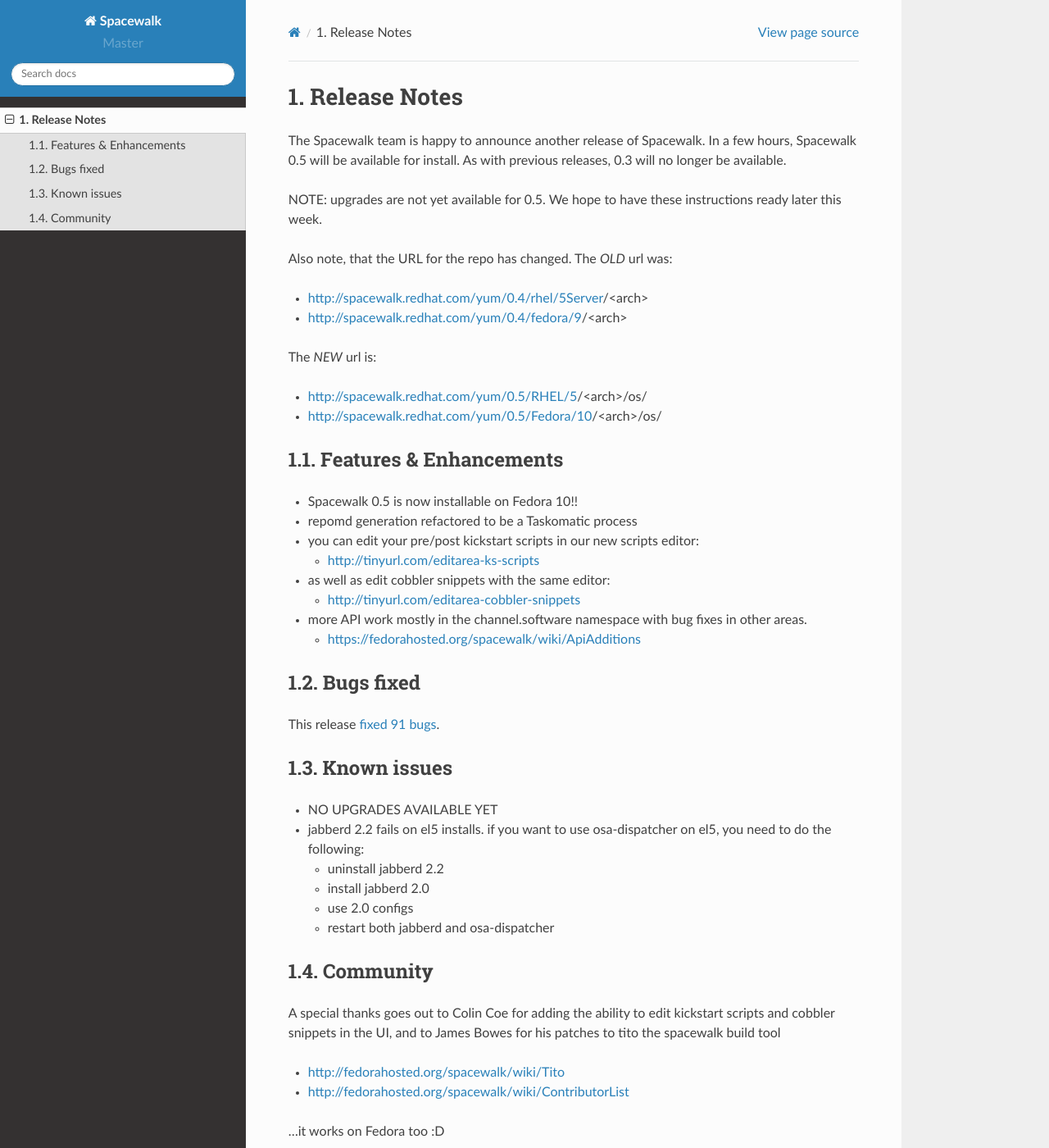
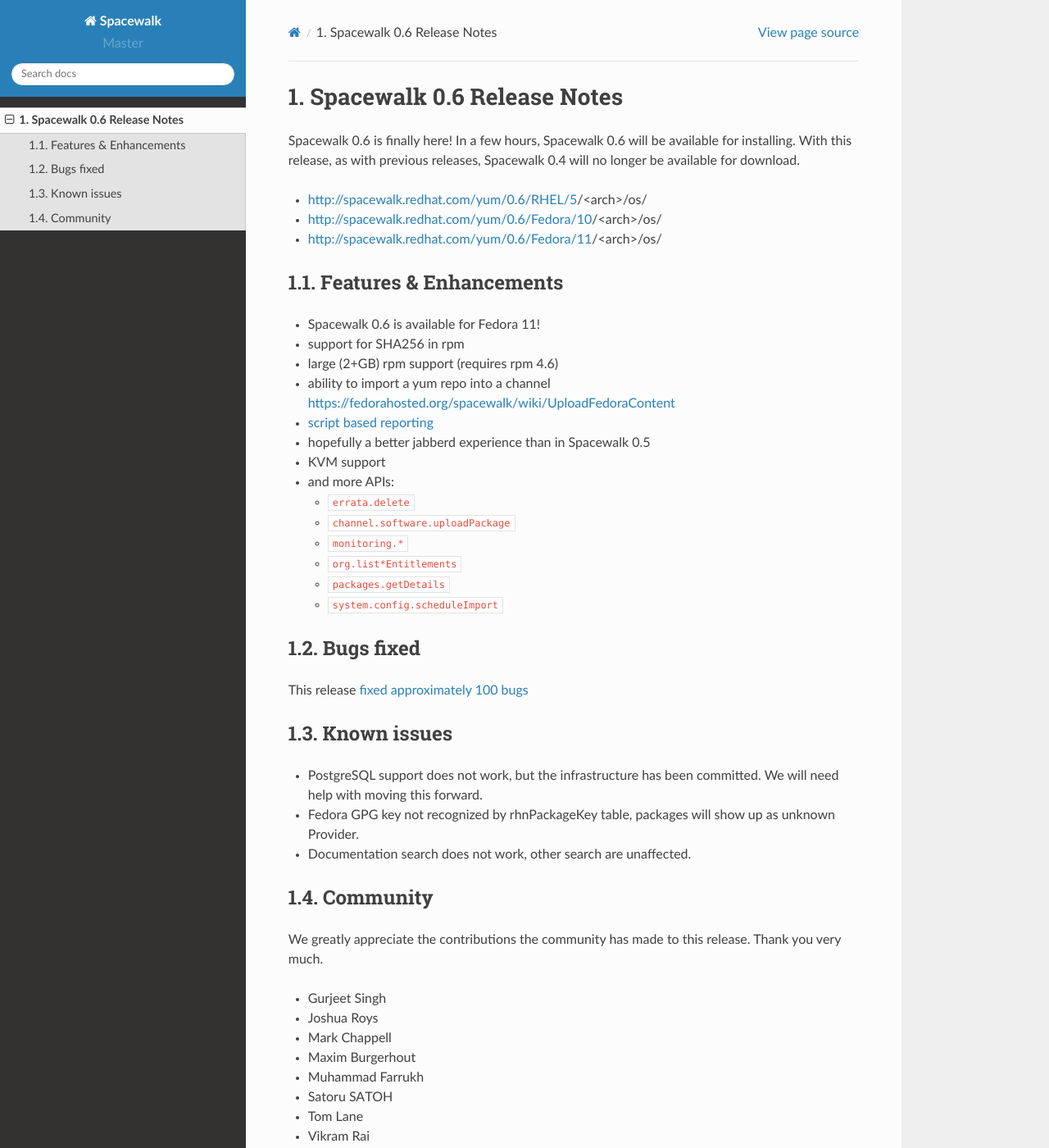
Before and after one commit to spacewalkproject/spacewalk-docs, a Sphinx documentation site: the page built from docs/source/release_notes/index.rst, in a window 1280 px wide and 1400 px high. Shown: the whole window at 82% size. Built offline with Sphinx 7.4.7 and the Read the Docs theme 2.0.0, drawn with Linux system fonts in a browser that asks for light colours.

Commit message:
Updated release notes for v0.6
Signed-off-by: Avi Miller <avi.miller@oracle.com>

```diff
--- a/docs/source/release_notes/index.rst
+++ b/docs/source/release_notes/index.rst
@@ -1,59 +1,55 @@
-Release Notes
-=============
+Spacewalk 0.6 Release Notes
+===========================
 
-The Spacewalk team is happy to announce another release of Spacewalk. In a few hours, Spacewalk 0.5 will be available for install. As with previous releases, 0.3 will no longer be available.
+Spacewalk 0.6 is finally here! In a few hours, Spacewalk 0.6 will be available for installing. With this release, as with previous releases, Spacewalk 0.4 will no longer be available for download.
 
-NOTE: upgrades are not yet available for 0.5. We hope to have these instructions ready later this week.
-
-Also note, that the URL for the repo has changed. The *OLD* url was:
-
-* http://spacewalk.redhat.com/yum/0.4/rhel/5Server/<arch>
-* http://spacewalk.redhat.com/yum/0.4/fedora/9/<arch>
-
-The *NEW* url is:
-
-* http://spacewalk.redhat.com/yum/0.5/RHEL/5/<arch>/os/
-* http://spacewalk.redhat.com/yum/0.5/Fedora/10/<arch>/os/
+* http://spacewalk.redhat.com/yum/0.6/RHEL/5/<arch>/os/
+* http://spacewalk.redhat.com/yum/0.6/Fedora/10/<arch>/os/
+* http://spacewalk.redhat.com/yum/0.6/Fedora/11/<arch>/os/
 
 Features & Enhancements
 -----------------------
 
-* Spacewalk 0.5 is now installable on Fedora 10!!
-* repomd generation refactored to be a Taskomatic process
-* you can edit your pre/post kickstart scripts in our new scripts editor:
+* Spacewalk 0.6 is available for Fedora 11!
+* support for SHA256 in rpm
+* large (2+GB) rpm support (requires rpm 4.6)
+* ability to import a yum repo into a channel https://fedorahosted.org/spacewalk/wiki/UploadFedoraContent
+* `script based reporting <http://bit.ly/NyCrj>`_
+* hopefully a better jabberd experience than in Spacewalk 0.5
+* KVM support
+* and more APIs:
 
-  * http://tinyurl.com/editarea-ks-scripts
-
-* as well as edit cobbler snippets with the same editor:
-
-  * http://tinyurl.com/editarea-cobbler-snippets
-
-* more API work mostly in the channel.software namespace with bug fixes in other areas.
-
-  * https://fedorahosted.org/spacewalk/wiki/ApiAdditions
+  * ``errata.delete``
+  * ``channel.software.uploadPackage``
+  * ``monitoring.*``
+  * ``org.list*Entitlements``
+  * ``packages.getDetails``
+  * ``system.config.scheduleImport``
 
 Bugs fixed
 ----------
 
-This release `fixed 91 bugs <http://tinyurl.com/dmszqj>`_.
+This release `fixed approximately 100 bugs <http://bit.ly/14ahTW>`_
 
 Known issues
 ------------
 
-* NO UPGRADES AVAILABLE YET
-* jabberd 2.2 fails on el5 installs. if you want to use osa-dispatcher on el5, you need to do the following:
-
-  * uninstall jabberd 2.2
-  * install jabberd 2.0
-  * use 2.0 configs
-  * restart both jabberd and osa-dispatcher
+* PostgreSQL support does not work, but the infrastructure has been committed. We will need help with moving this forward.
+* Fedora GPG key not recognized by rhnPackageKey table, packages will show up as unknown Provider.
+* Documentation search does not work, other search are unaffected.
 
 Community
 ---------
 
-A special thanks goes out to Colin Coe for adding the ability to edit kickstart scripts and cobbler snippets in the UI, and to James Bowes for his patches to tito the spacewalk build tool
+We greatly appreciate the contributions the community has made to this release. Thank you very much.
 
-* http://fedorahosted.org/spacewalk/wiki/Tito
-* http://fedorahosted.org/spacewalk/wiki/ContributorList
+* Gurjeet Singh
+* Joshua Roys
+* Mark Chappell
+* Maxim Burgerhout
+* Muhammad Farrukh
+* Satoru SATOH
+* Tom Lane
+* Vikram Rai
 
-...it works on Fedora too :D
+http://fedorahosted.org/spacewalk/wiki/ContributorList
```
